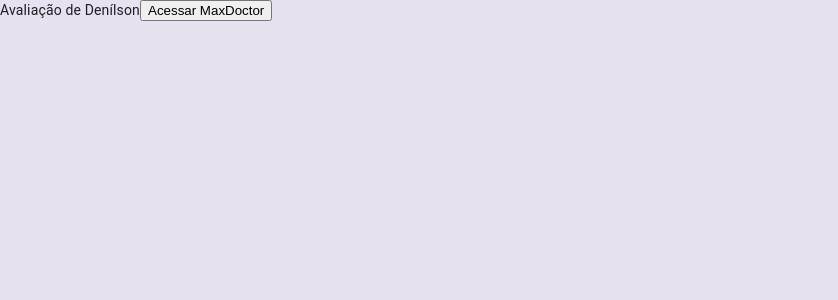
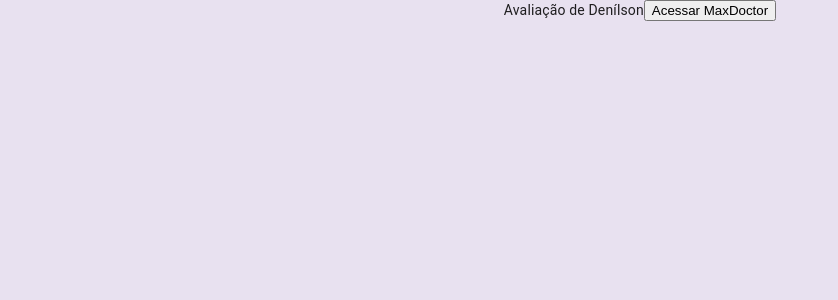
Before and after one commit to denilson157/maxi_doctor, a React (Create React App) app: page / in a window 1280 px wide. Shown: the top 300 px of the page, without its empty margins (0-838 px from the left). Built offline with nearby package versions, Linux system fonts and the light colour scheme.

Commit message:
aplicando make styles

```diff
--- a/src/components/home/index.jsx
+++ b/src/components/home/index.jsx
@@ -1,17 +1,9 @@
 import React from 'react'
 import { Link } from 'react-router-dom'
 import { makeStyles } from '@material-ui/core/styles';
-import Grid from '@material-ui/core/Grid';
-
-const useStyles = makeStyles((theme) => ({
-    root: {
-        backgroundColor: theme.palette.background.default
-    }
-}));
 
 const Home = () =>
 (
-    <Grid className={useStyles.root}>
     <div>
         Avaliação de Denílson
         <Link to="/maxdoctor">
@@ -20,7 +12,6 @@ const Home = () =>
                 </button>
         </Link>
     </div>
-    </Grid>
 );
 
 export default Home;
--- a/src/components/template/index.jsx
+++ b/src/components/template/index.jsx
@@ -1,19 +1,33 @@
 import React from 'react'
 import Routes from '../../routes/index'
-import Grid from '@material-ui/core/Grid';
+import Container from '@material-ui/core/Container';
 import { makeStyles } from '@material-ui/core/styles';
+import { withStyles } from '@material-ui/styles';
 
 const useStyles = makeStyles((theme) => ({
     root: {
         backgroundColor: theme.palette.background.default
+    },
+    main: {
+        display: 'flex',
+        justifyContent: 'center',
+        alignItems: 'center',
+        flex: 1
     }
 }));
 
-const Base = () =>
-(
-    <Grid className={useStyles.root}>
-        <Routes />
-    </Grid>
-);
+const Base = props => {
 
-export default Base;
+    const classes = useStyles();
+
+    return (
+        <Container maxWidth="sm" className={classes.root}>
+            <main className={classes.main}>
+                <Routes />
+            </main>
+        </Container >
+    );
+}
+
+
+export default withStyles(useStyles)(Base);
```
Lines whose indentation alone changed are shown as unchanged.
